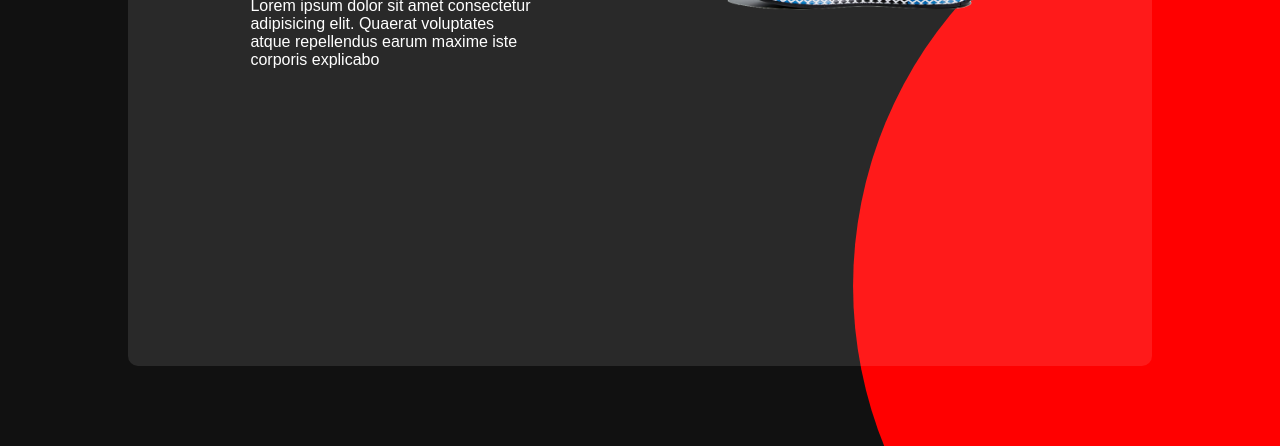
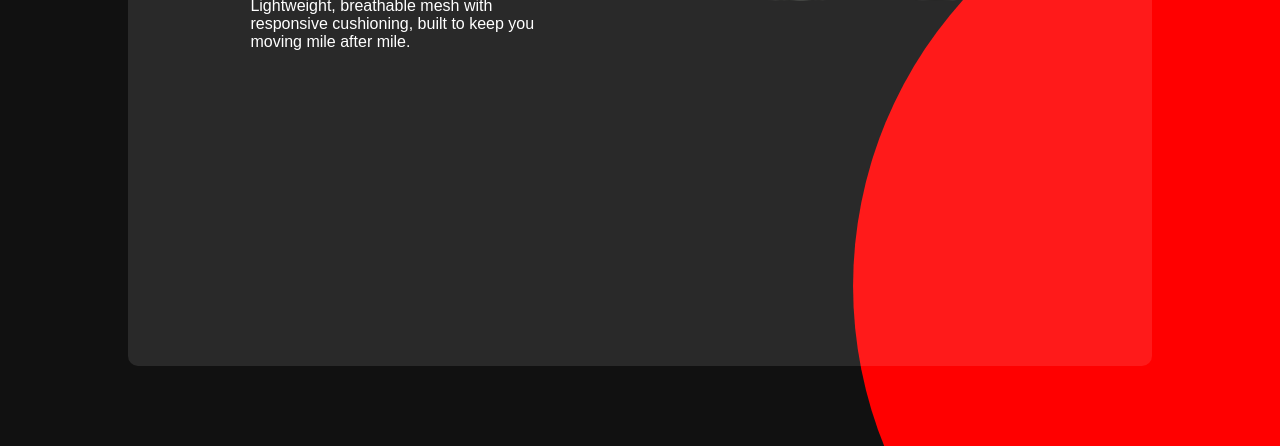
Before and after one commit to Ahmed-Elbqarey/adidas, a plain HTML site: page index.html in a window 1280 px wide. Shown: the part 354-800 px from the top of the page. Drawn offline with Linux system fonts and the light colour scheme.

Commit message:
Change title and update product description
Updated the title and product description for better clarity and marketing.

```diff
--- a/index.html
+++ b/index.html
@@ -4,7 +4,7 @@
     <meta charset="UTF-8" />
     <meta http-equiv="X-UA-Compatible" content="IE=edge" />
     <meta name="viewport" content="width=device-width, initial-scale=1.0" />
-    <title>Document</title>
+    <title>adidas Egypt | Running Shoes</title>
     <link rel="stylesheet" href="style.css" />
   </head>
   <body>
@@ -27,8 +27,8 @@
             shoes
           </h1>
           <p>
-            Lorem ipsum dolor sit amet consectetur adipisicing elit. Quaerat
-            voluptates atque repellendus earum maxime iste corporis explicabo
+            Lightweight, breathable mesh with responsive cushioning, built to
+            keep you moving mile after mile.
           </p>
         </div>
         <div class="image">
```
